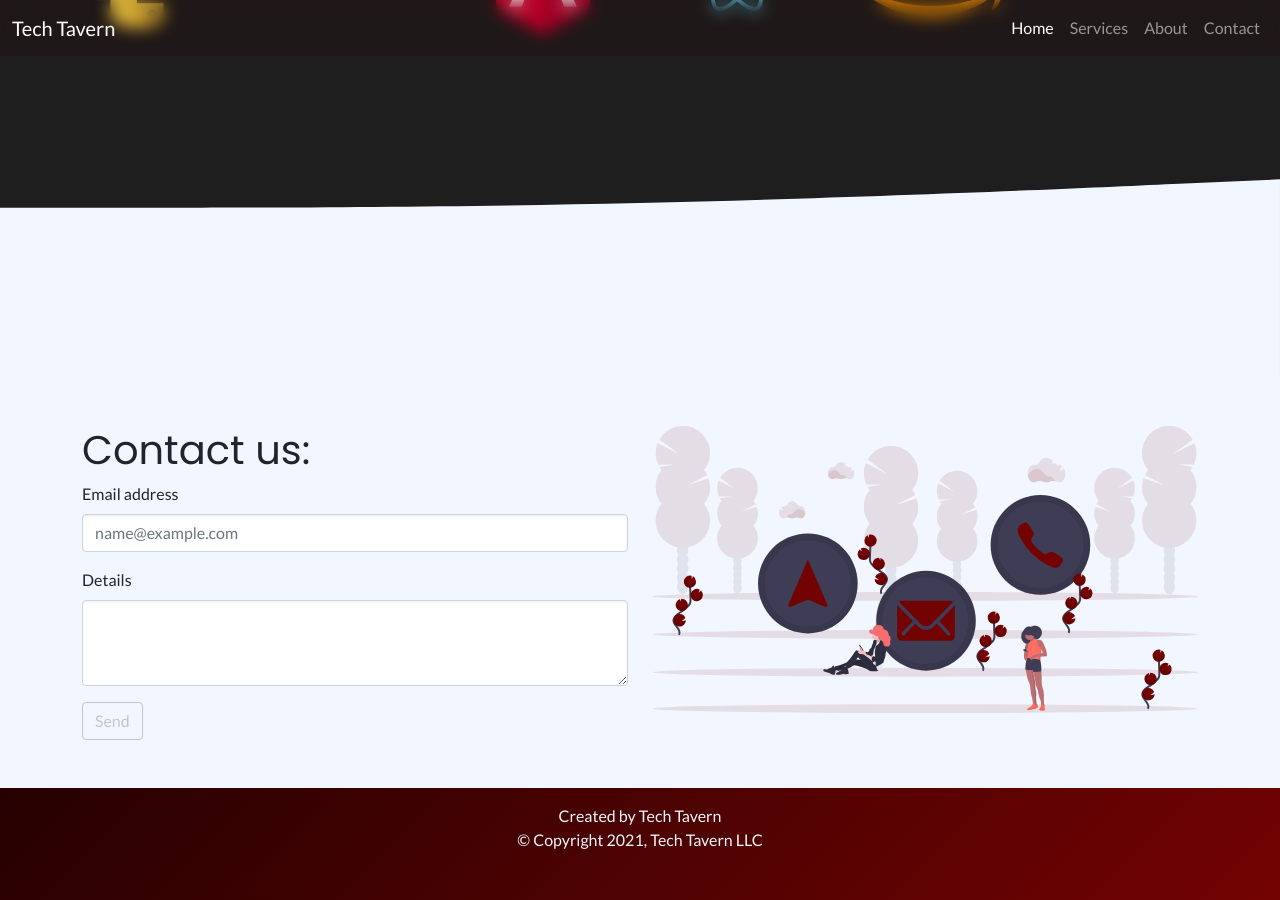
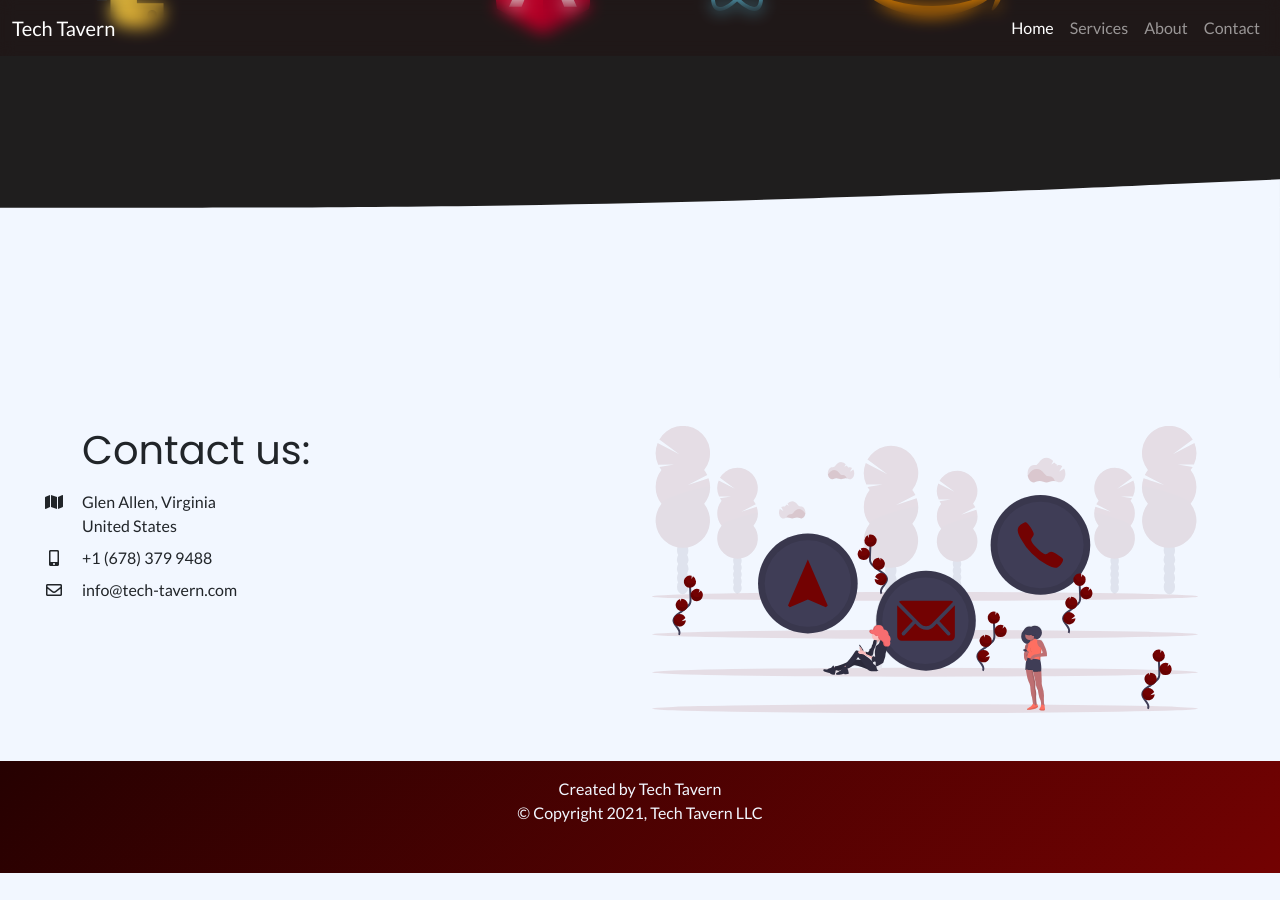
Before and after one commit to TechTavern/techtavern.github.io, a Jekyll site: the page built from index.md, in a window 1280 px wide and 900 px high, scrolled down 3388 px. Built offline with Jekyll 4.4.1, drawn with Linux system fonts in a browser that asks for light colours; after the commit the page ends 4261 px from its top, so only the background shows below that.

Commit message:
Switching to direct contact info

```diff
--- a/_includes/contact.html
+++ b/_includes/contact.html
@@ -1,27 +1,15 @@
 <div class="row">
     <div class="col-lg" data-aos="fade-up-right" data-aos-anchor-placement="bottom-bottom">
       <h1>Contact us:</h1>
-      <div class="mb-3">
-        <label for="exampleFormControlInput1" class="form-label"
-          >Email address</label
-        >
-        <input
-          type="email"
-          class="form-control"
-          id="exampleFormControlInput1"
-          placeholder="name@example.com"
-        />
+      <div class="pl-5">
+        <ul class="list-unstyled"></ul>
+          <li class="d-flex text-black mb-2">
+          <span class="fa-li"><i class="fas fa-map"></i></span> Glen Allen, Virginia <br> United States
+          </li>
+          <li class="d-flex text-black mb-2"><span class="fa-li"><i class="fas fa-mobile-alt"></i></span> +1 (678) 379 9488</li>
+          <li class="d-flex text-black"><span class="fa-li"><i class="far fa-envelope"></i></span> info@tech-tavern.com </li>
+          </ul>
       </div>
-      <div class="mb-3">
-        <label for="exampleFormControlTextarea1" class="form-label">Details</label
-        >
-        <textarea
-          class="form-control"
-          id="exampleFormControlTextarea1"
-          rows="3"
-        ></textarea>
-      </div>
-      <button type="button" class="btn btn-outline-secondary">Send</button>
     </div>
     <div class="col-lg" data-aos="fade-up-left" data-aos-anchor-placement="bottom-bottom">
       <img src="/assets/img/undraw_contact_us_15o2.svg" alt="line art of people sitting around social media icons" class="img-fluid text-center" />
--- a/assets/css/styles.scss
+++ b/assets/css/styles.scss
@@ -6,4 +6,5 @@
 @import "fontawesome/fontawesome";
 @import "fontawesome/solid";
 @import "fontawesome/brands";
+@import "fontawesome/regular";
 @import "main";
```
